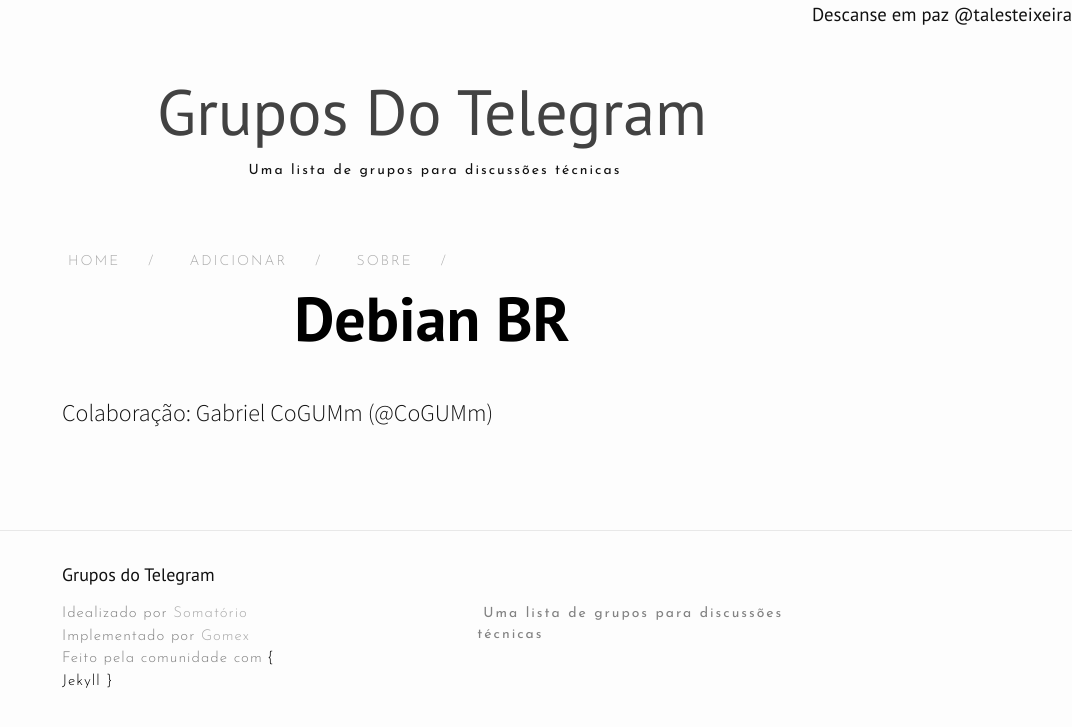
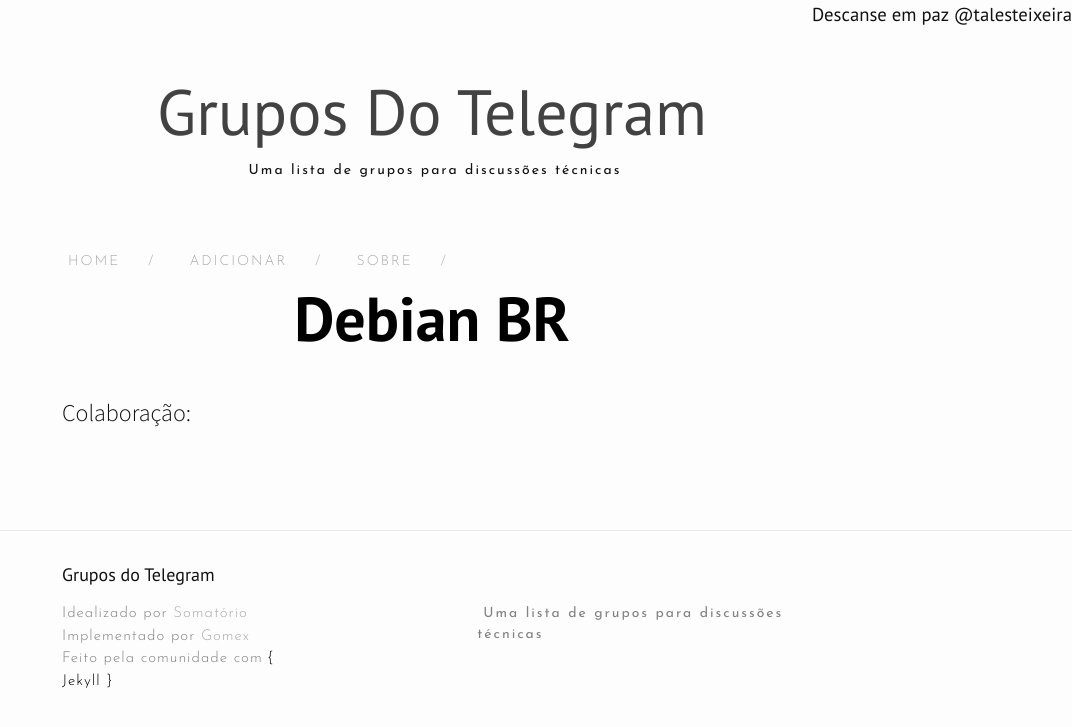
Before and after one commit to listatelegram/listatelegram.github.io, a Jekyll site: the page built from _posts/2016-04-19-debianbr.markdown, in a window 1280 px wide. Shown: the top 727 px of the page, without its empty margins (208-1280 px from the left). Built offline with Jekyll 4.4.1, drawn with Linux system fonts in a browser that asks for light colours; nearby versions of some CDN libraries.

Commit message:
Update Debianbr

```diff
--- a/_posts/2016-04-19-debianbr.markdown
+++ b/_posts/2016-04-19-debianbr.markdown
@@ -2,6 +2,6 @@
 layout: post
 title:  "Debian BR"
 categories: jekyll update
-link-telegram: https://telegram.me/debianbr
+link-telegram:
 ---
-Colaboração: Gabriel CoGUMm (@CoGUMm)
+Colaboração:
```
